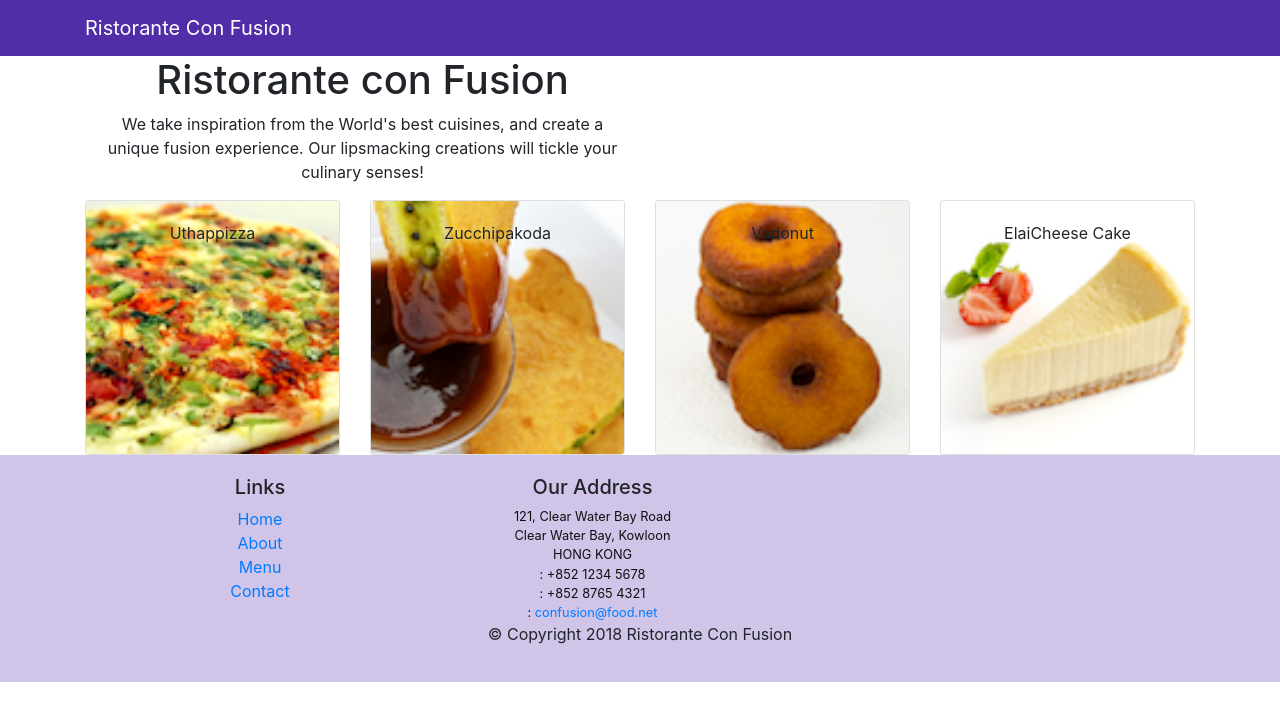
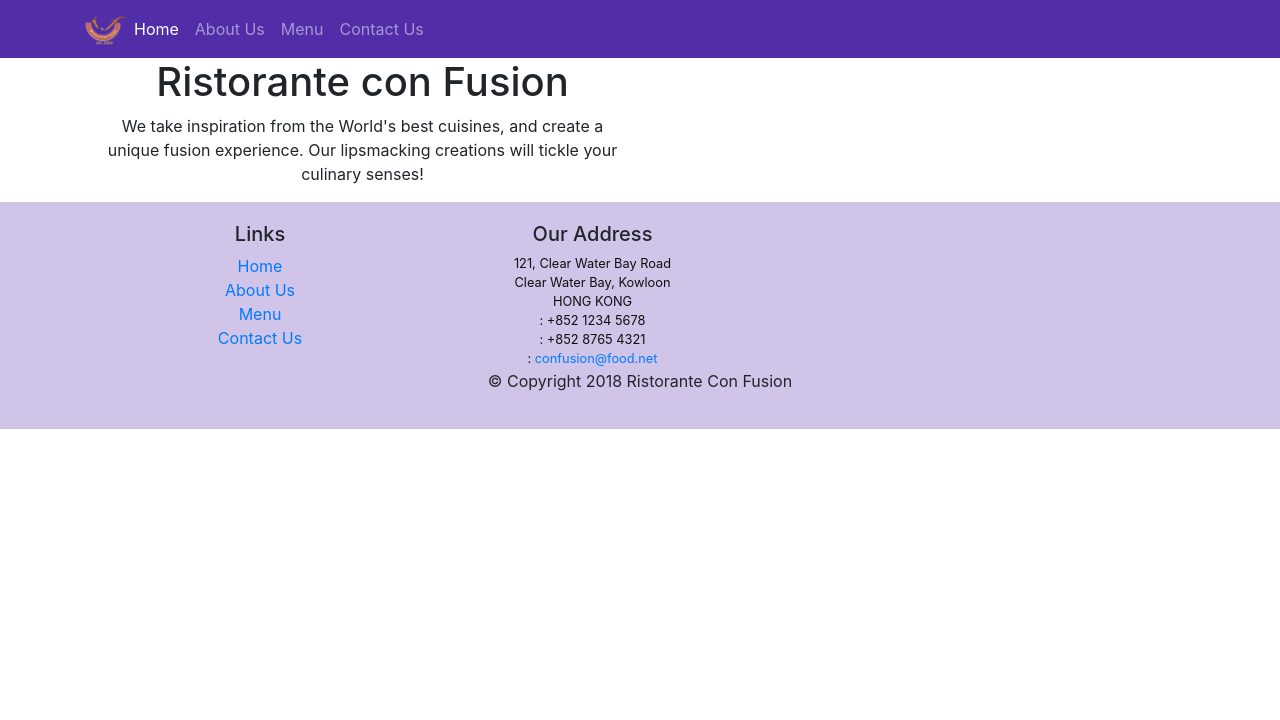
Before and after one commit to Deku1712/ReactExercise36to..., a React (Create React App) app: page /home in a window 1280 px wide. Shown: the top 720 px of the page. Built offline with nearby package versions, Linux system fonts and the light colour scheme; the HTML template or start-up script is replaced by a standard one.

Commit message:
React Router

```diff
--- a/package.json
+++ b/package.json
@@ -12,6 +12,7 @@
     "popper.js": "^1.16.1",
     "react": "^18.2.0",
     "react-dom": "^18.2.0",
+    "react-router-dom": "^6.13.0",
     "react-scripts": "5.0.1",
     "reactstrap": "^9.1.10",
     "web-vitals": "^2.1.4"
--- a/src/App.js
+++ b/src/App.js
@@ -1,13 +1,16 @@
 import "./App.css";
 import { Component } from "react";
+import { BrowserRouter } from "react-router-dom";
 import Main from "./components/MainComponent";
 
 class App extends Component {
   render() {
     return (
-      <div className="App">
-        <Main />
-      </div>
+      <BrowserRouter>
+        <div className="App">
+          <Main />
+        </div>
+      </BrowserRouter>
     );
   }
 }
--- a/src/components/FooterComponent.js
+++ b/src/components/FooterComponent.js
@@ -1,39 +1,79 @@
-import React from 'react';
-
+import React from "react";
+import { Link } from "react-router-dom";
 function Footer(props) {
-    return(
+  return (
     <div className="footer">
       <div className="container">
         <div className="row justify-content-center">
           <div className="col-4 offset-1 col-sm-2">
             <h5>Links</h5>
             <ul className="list-unstyled">
-                        <li><a href="#">Home</a></li>
-                        <li><a href="#">About</a></li>
-                        <li><a href="#">Menu</a></li>
-                        <li><a href="contactus.html">Contact</a></li>
+              <li>
+                <Link to="/home">Home</Link>
+              </li>
+              <li>
+                <Link to="/aboutus">About Us</Link>
+              </li>
+              <li>
+                <Link to="/menu">Menu</Link>
+              </li>
+              <li>
+                <Link to="/contactus">Contact Us</Link>
+              </li>
             </ul>
           </div>
           <div className="col-7 col-sm-5">
             <h5>Our Address</h5>
             <address>
-                      121, Clear Water Bay Road<br />
-                      Clear Water Bay, Kowloon<br />
-                      HONG KONG<br />
-                      <i className="fa fa-phone fa-lg"></i>: +852 1234 5678<br />
-                      <i className="fa fa-fax fa-lg"></i>: +852 8765 4321<br />
-                      <i className="fa fa-envelope fa-lg"></i>: <a href="mailto:confusion@food.net">
-                         confusion@food.net</a>
+              121, Clear Water Bay Road
+              <br />
+              Clear Water Bay, Kowloon
+              <br />
+              HONG KONG
+              <br />
+              <i className="fa fa-phone fa-lg"></i>: +852 1234 5678
+              <br />
+              <i className="fa fa-fax fa-lg"></i>: +852 8765 4321
+              <br />
+              <i className="fa fa-envelope fa-lg"></i>:{" "}
+              <a href="mailto:confusion@food.net">confusion@food.net</a>
             </address>
           </div>
           <div className="col-12 col-sm-4 align-self-center">
             <div className="text-center">
-                        <a className="btn btn-social-icon btn-google" href="http://google.com/+"><i className="fa fa-google-plus"></i></a>
-                        <a className="btn btn-social-icon btn-facebook" href="http://www.facebook.com/profile.php?id="><i className="fa fa-facebook"></i></a>
-                        <a className="btn btn-social-icon btn-linkedin" href="http://www.linkedin.com/in/"><i className="fa fa-linkedin"></i></a>
-                        <a className="btn btn-social-icon btn-twitter" href="http://twitter.com/"><i className="fa fa-twitter"></i></a>
-                        <a className="btn btn-social-icon btn-google" href="http://youtube.com/"><i className="fa fa-youtube"></i></a>
-                        <a className="btn btn-social-icon" href="mailto:"><i className="fa fa-envelope-o"></i></a>
+              <a
+                className="btn btn-social-icon btn-google"
+                href="http://google.com/+"
+              >
+                <i className="fa fa-google-plus"></i>
+              </a>
+              <a
+                className="btn btn-social-icon btn-facebook"
+                href="http://www.facebook.com/profile.php?id="
+              >
+                <i className="fa fa-facebook"></i>
+              </a>
+              <a
+                className="btn btn-social-icon btn-linkedin"
+                href="http://www.linkedin.com/in/"
+              >
+                <i className="fa fa-linkedin"></i>
+              </a>
+              <a
+                className="btn btn-social-icon btn-twitter"
+                href="http://twitter.com/"
+              >
+                <i className="fa fa-twitter"></i>
+              </a>
+              <a
+                className="btn btn-social-icon btn-google"
+                href="http://youtube.com/"
+              >
+                <i className="fa fa-youtube"></i>
+              </a>
+              <a className="btn btn-social-icon" href="mailto:">
+                <i className="fa fa-envelope-o"></i>
+              </a>
             </div>
           </div>
         </div>
@@ -44,7 +84,7 @@
         </div>
       </div>
     </div>
-    )
+  );
 }
 
 export default Footer;
--- a/src/components/HeaderComponent.js
+++ b/src/components/HeaderComponent.js
@@ -1,15 +1,52 @@
 import React, { Component } from 'react';
-import { Navbar, NavbarBrand, Jumbotron } from 'reactstrap';
+import { Nav, Navbar, NavbarBrand, NavbarToggler, Collapse, NavItem, Jumbotron } from 'reactstrap';
+import { NavLink } from 'react-router-dom';
+
 
 class Header extends Component {
+
+  constructor(props) {
+    super(props);
+
+    this.toggleNav = this.toggleNav.bind(this);
+    this.state = {
+      isNavOpen: false
+    };
+  }
+
+  toggleNav() {
+    this.setState({
+      isNavOpen: !this.state.isNavOpen
+    });
+  }
+
+
   render() {
     return(
-    <React.Fragment>
-      <Navbar dark>
+        <div>
+            <Navbar dark expand="md">
                 <div className="container">
-            <NavbarBrand href="/">Ristorante Con Fusion</NavbarBrand>
+                    <NavbarToggler onClick={this.toggleNav} />
+                    <NavbarBrand className="mr-auto" href="/"><img src='assets/images/logo.png' height="30" width="41" alt='Ristorante Con Fusion' /></NavbarBrand>
+                    <Collapse isOpen={this.state.isNavOpen} navbar>
+                        <Nav navbar>
+                        <NavItem>
+                            <NavLink className="nav-link"  to='/home'><span className="fa fa-home fa-lg"></span> Home</NavLink>
+                        </NavItem>
+                        <NavItem>
+                            <NavLink className="nav-link" to='/aboutus'><span className="fa fa-info fa-lg"></span> About Us</NavLink>
+                        </NavItem>
+                        <NavItem>
+                            <NavLink className="nav-link"  to='/menu'><span className="fa fa-list fa-lg"></span> Menu</NavLink>
+                        </NavItem>
+                        <NavItem>
+                            <NavLink className="nav-link" to='/contactus'><span className="fa fa-address-card fa-lg"></span> Contact Us</NavLink>
+                        </NavItem>
+                        </Nav>
+                    </Collapse>
                 </div>
             </Navbar>
+            <div className='rounded'>
                 <div className="container">
                     <div className="row row-header">
                         <div className="col-12 col-sm-6">
@@ -18,9 +55,11 @@
                         </div>
                     </div>
                 </div>
-    </React.Fragment>
+            </div>
+        </div>
     );
 }
 }
 
+
 export default Header;
--- /dev/null
+++ b/src/components/HomeComponent.js
@@ -0,0 +1,11 @@
+import React from 'react';
+
+function Home(props) {
+    return(
+      <div className="container">
+        <h4>Home</h4>
+      </div>
+    );
+}
+
+export default Home;
--- a/src/components/MainComponent.js
+++ b/src/components/MainComponent.js
@@ -4,6 +4,8 @@
 import { DISHES } from "../shared/dishes";
 import Header from "./HeaderComponent";
 import Footer from "./FooterComponent";
+import Home from "./HomeComponent";
+import { Routes, Route, Navigate } from "react-router-dom";
 
 class Main extends Component {
   constructor(props) {
@@ -19,13 +21,28 @@
   }
 
   render() {
+    const HomePage = () => {
+      return <Home />;
+    };
+
     return (
       <div>
         <Header />
-        <Menu
-          dishes={this.state.dishes}
-          onClick={(dishId) => this.onDishSelect(dishId)}
-        />
+        <Routes>
+          <Route path="/home" component={HomePage} />
+          <Route
+            exact
+            path="/menu"
+            element={
+              <Menu
+                dishes={this.state.dishes}
+                onClick={(dishId) => this.onDishSelect(dishId)}
+              />
+            }
+          />
+          <Route path="/home" element={<Navigate to="Menu" />} />
+        </Routes>
+
         <DishDetail
           dish={
             this.state.dishes.filter(
```
Also changed, not shown: 2 other files (tests, documents, lock files or other folders). Lines whose indentation alone changed are shown as unchanged.
